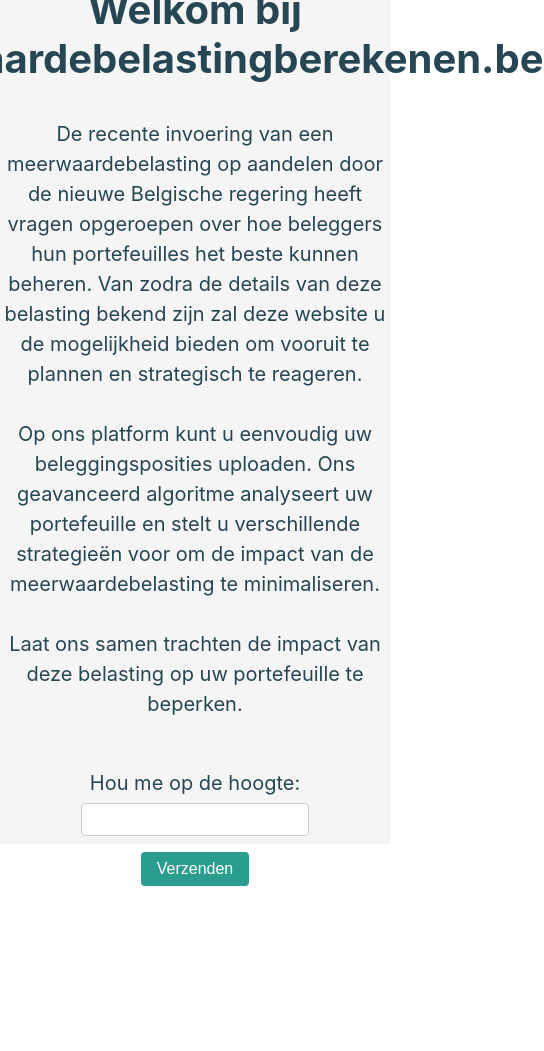
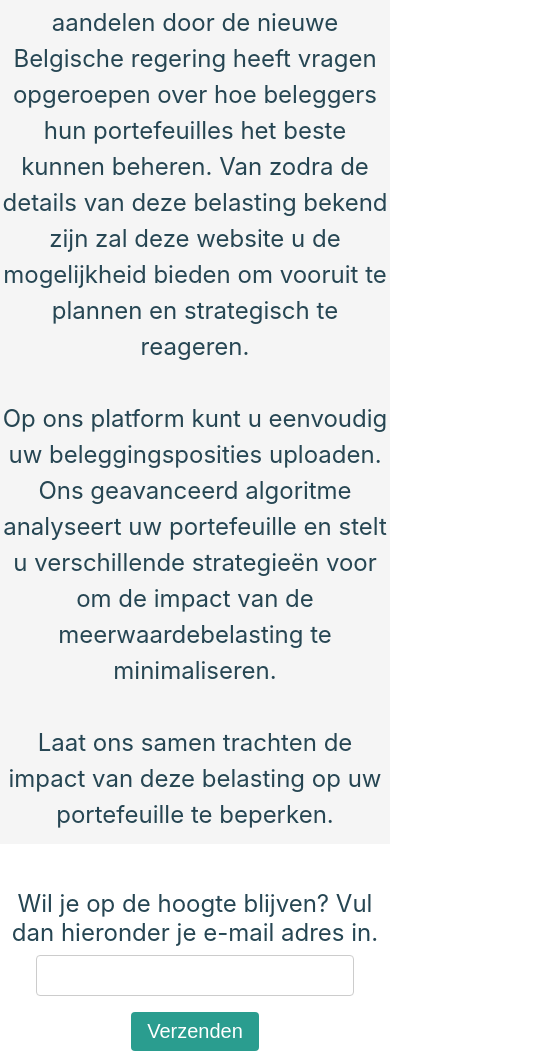
Before and after one commit to KoenSteurs1/Playground, a React (Vite) app: page / in a window 390 px wide. Shown: the whole page, 544 px wide, since content can reach past the window. Before the commit the page ends 886 px from the top, so only its background shows below. Built offline with nearby package versions, Linux system fonts and the light colour scheme.

Commit message:
Feedback message na doorsturen mailadres. Lettertype groter op smartphone.

```diff
--- a/components/Placeholder.css
+++ b/components/Placeholder.css
@@ -58,7 +58,7 @@
     margin-bottom: 1rem;
     border: 1px solid #ccc;
     border-radius: 4px;
-    width: 100%;
+    width: 300px;
     max-width: 400px;
   }
 
@@ -75,3 +75,26 @@
   .email-form button:hover {
     background-color: #21867a;
   }
+
+  /* Media query voor smartphones */
+@media (max-width: 768px) {
+  .placeholder-title {
+    font-size: 2rem;
+  }
+
+  .placeholder-text {
+    font-size: 1.5rem;
+  }
+
+  .email-form label {
+    font-size: 1.5rem;
+  }
+
+  .email-form input {
+    font-size: 1.25rem;
+  }
+
+  .email-form button {
+    font-size: 1.25rem;
+  }
+}
--- a/components/Placeholder.jsx
+++ b/components/Placeholder.jsx
@@ -4,6 +4,7 @@ import './Placeholder.css';
 
 const Placeholder = () => {
   const [email, setEmail] = useState('');
+  const [isSubmitted, setIsSubmitted] = useState(false);
 
   const handleInputChange = (event) => {
     setEmail(event.target.value);
@@ -24,6 +25,7 @@ const Placeholder = () => {
     )
     .then((response) => {
       console.log('SUCCESS!', response.status, response.text);
+      setIsSubmitted(true); // Zet isSubmitted op true wanneer het verzenden succesvol is
     })
     .catch((error) => {
       console.log('FAILED...', error);
@@ -43,7 +45,7 @@ const Placeholder = () => {
       <br></br><br></br>Laat ons samen trachten de impact van deze belasting op uw portefeuille te beperken.
       </p>
       <form className="email-form" onSubmit={handleSubmit}>
-        <label htmlFor="email">Hou me op de hoogte:</label>
+        <label htmlFor="email">Wil je op de hoogte blijven? Vul dan hieronder je e-mail adres in.</label>
         <input
           type="email"
           id="email"
@@ -54,6 +56,7 @@ const Placeholder = () => {
         />
         <button type="submit">Verzenden</button>
       </form>
+      {isSubmitted && (<p><strong>Bedankt, we houden je op de hoogte!</strong></p>)}
     </div>
   );
 };
```
